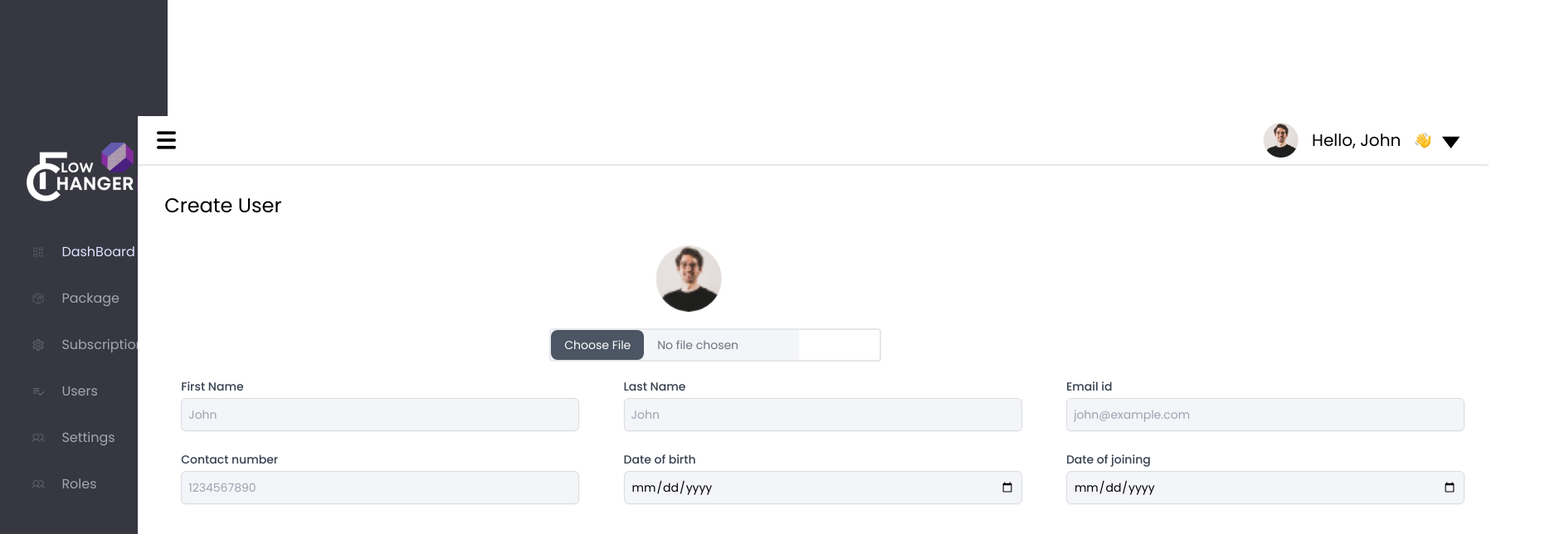
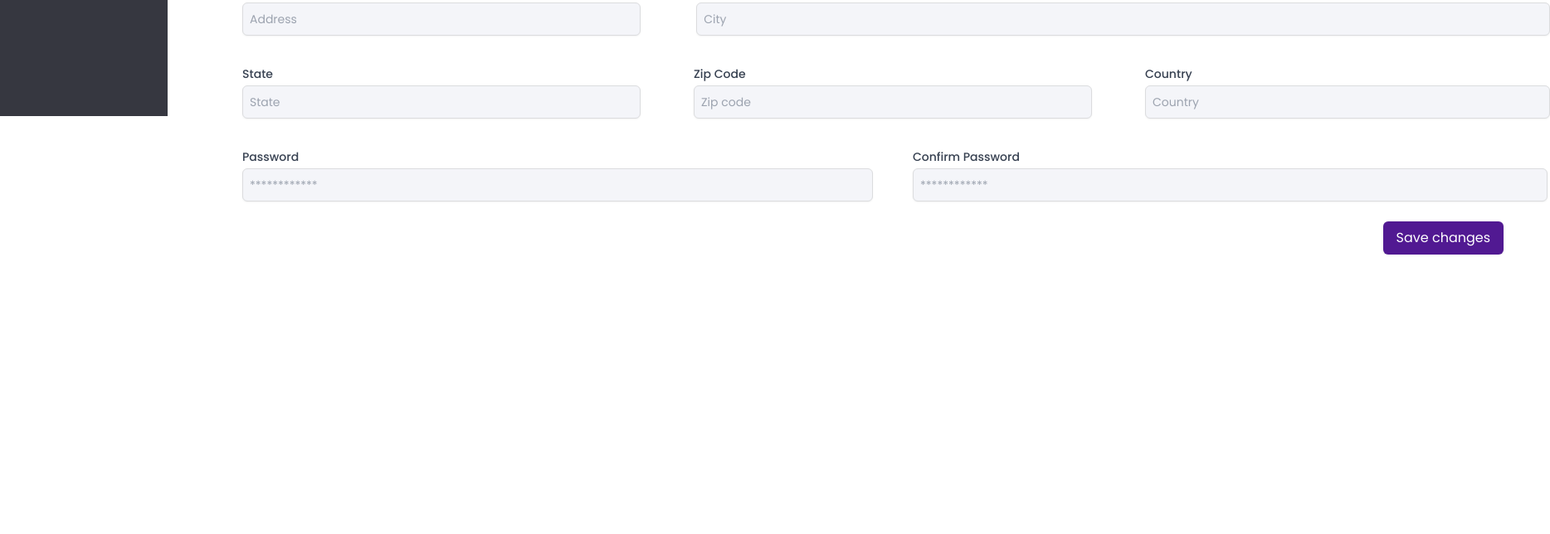
Before and after one commit to priya295/flowchanger.ai, a React (Create React App) app: page / in a window 1280 px wide. Shown: the part 660-1304 px from the top of the page at 83% size, 1868 px wide, since content can reach past the window. After the commit the page ends 967 px from the top, so only its background shows below. Built offline with nearby package versions, Linux system fonts and the light colour scheme.

Commit message:
new code sanjay

```diff
--- a/src/pages/create_users.jsx
+++ b/src/pages/create_users.jsx
@@ -8,10 +8,8 @@ const create_users = () => {
     <div>
       <style></style>
 
-      <div className="flex">
-        <Sidebar />
-        <div className="flex-1">
-          <Navbar />
+      <div className="absolute top-[95px] left-[240px]">
+
 
           <div>
             <div class=" bg-white rounded-lg ">
@@ -238,8 +236,7 @@ const create_users = () => {
             </div>
           </div>
         </div>
-      </div>
-    </div>
+     </div>
   );
 };
 
```
